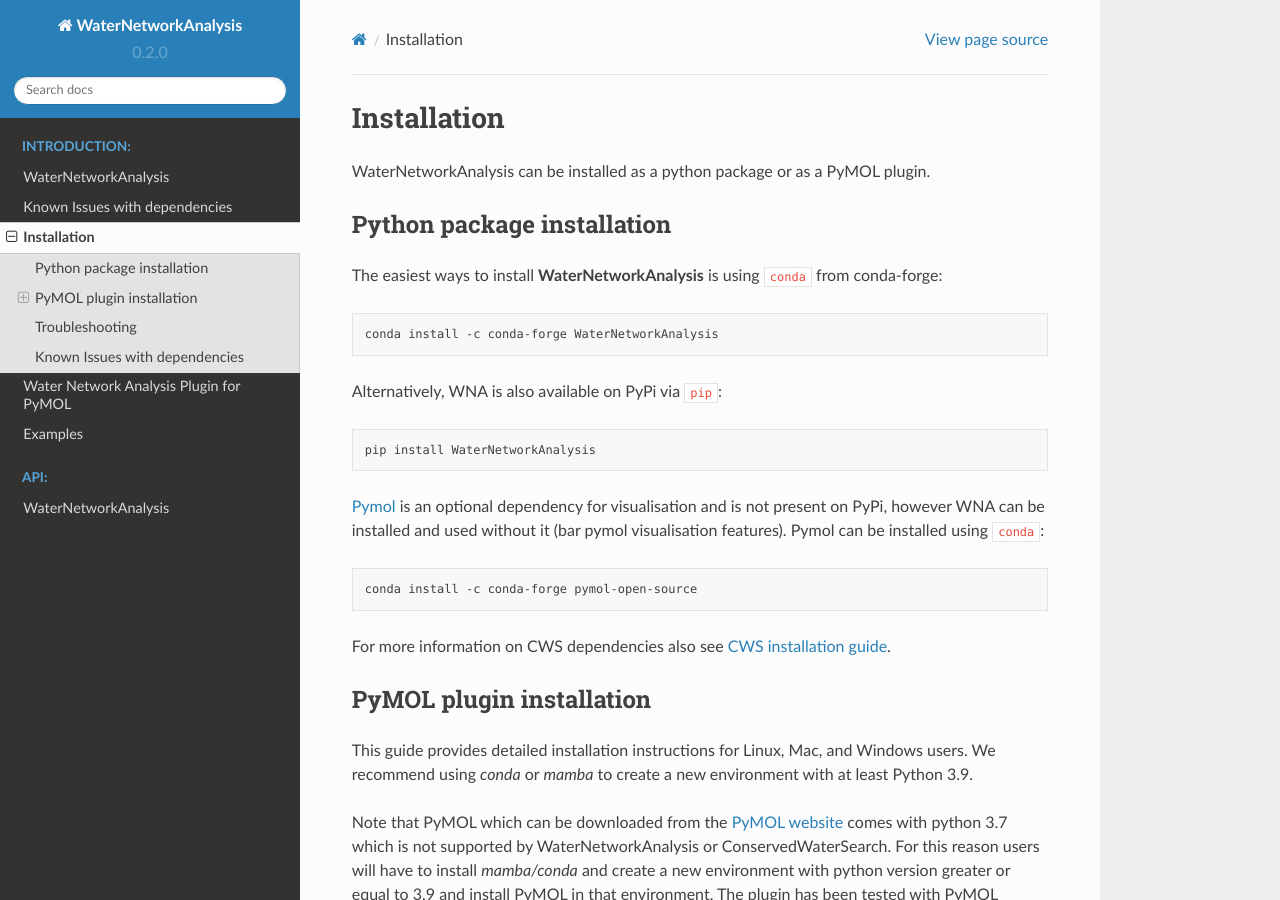
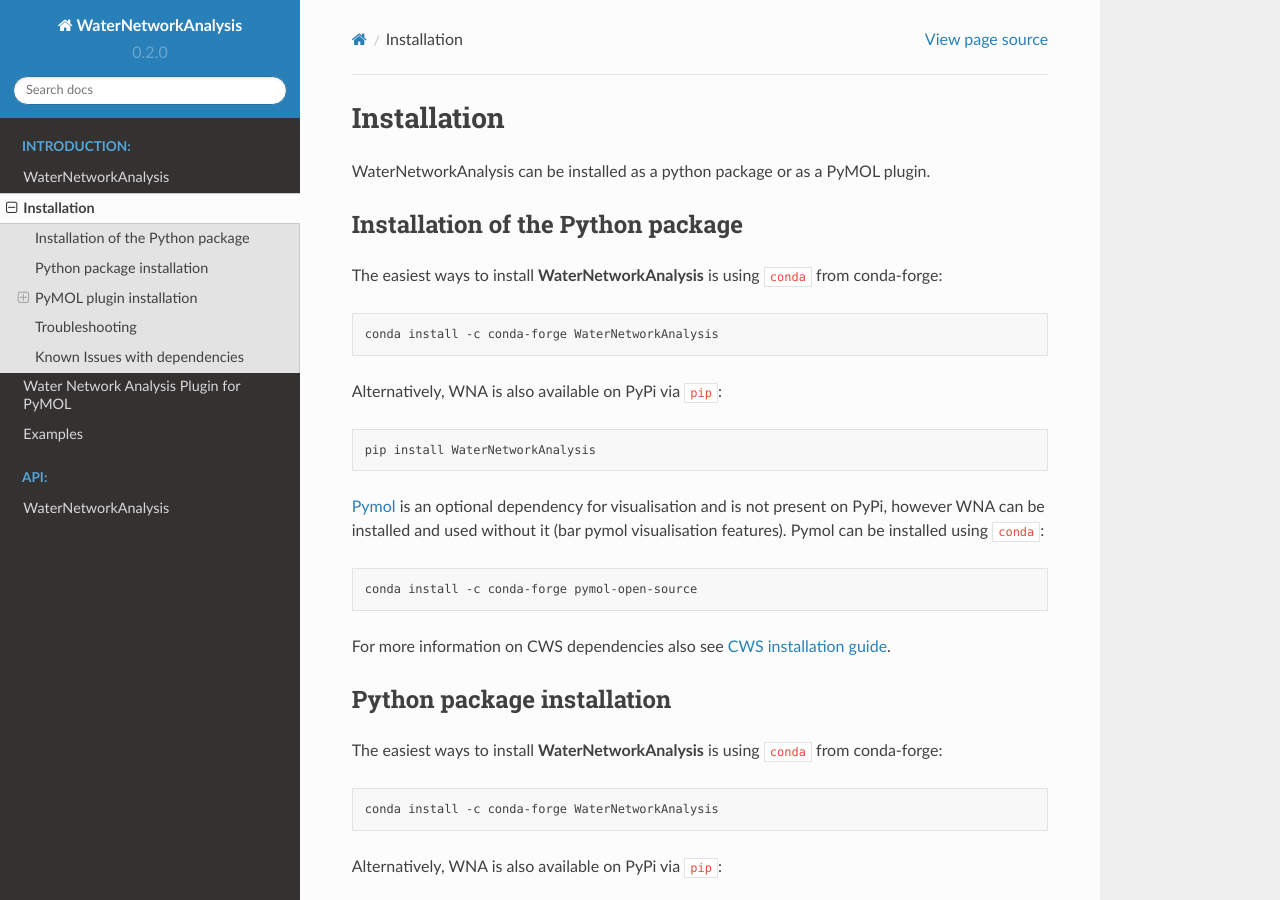
Before and after one commit to JecaTosovic/WaterNetworkAnalysis, a Sphinx documentation site: the page built from docs/source/installation.rst, in a window 1280 px wide and 900 px high. Built offline with Sphinx 7.4.7 and the Read the Docs theme 2.0.0, drawn with Linux system fonts in a browser that asks for light colours; some of the changed lines change nothing that is shown.

Commit message:
reorganize the docs

```diff
--- a/README.rst
+++ b/README.rst
@@ -14,32 +14,32 @@
   :width: 600
 
 Important links
-===============
+---------------
 	- `Documentation <https://waternetworkanalysis.readthedocs.io/en/latest/>`_: hosted on Read The Docs
 	- `GitHub repository <https://github.com/JecaTosovic/WaterNetworkAnalysis>`_: source code/contribute code
 	- `Issue tracker <https://github.com/JecaTosovic/WaterNetworkAnalysis/issues>`_: Report issues/ request features
 
 Related Tools
-=============
+-------------
 	- `ConservedWaterSearch <https://github.com/JecaTosovic/ConservedWaterSearch>`__: Analysis of conserved waters from simulation trajectories. For docs see `here <https://conservedwatersearch.readthedocs.io/en/latest/>`__.
 
 Citation
-========
+--------
 For citations and more infromation see `ConservedWaterSearch citation <https://conservedwatersearch.readthedocs.io/en/latest/citing.html>`_.
 
-Installation
-------------
+Installation of the Python package
+----------------------------------
 The easiest ways to install **WaterNetworkAnalysis** is using :code:`conda` from conda-forge:
 
 .. code:: bash
 
     conda install -c conda-forge WaterNetworkAnalysis
 
-Alternatively, WNA is also available on PyPi via :code:`pip`. However, because WNA depends on ConservedWaterSearch which requires hdbscan whose PyPi installation requires a C++ compiler (`see here <https://conservedwatersearch.readthedocs.io/en/latest/installation.html#prerequisits>`__ for more information) aditional dependencies have to be installed:
+Alternatively, WNA is also available on PyPi via :code:`pip`:
 
 .. code:: bash
 
-   conda install -c conda-forge cxx-compiler
+   pip install WaterNetworkAnalysis
 
 `Pymol <https://pymol.org/2/>`__ is an optional dependency for visualisation and is not present on PyPi, however WNA can be installed and used without it (bar pymol visualisation features). Pymol can be installed using :code:`conda`:
 
@@ -47,16 +47,14 @@
 
    conda install -c conda-forge pymol-open-source
 
-Finally, to install WNA via :code:`pip` use:
-
-.. code:: bash
-
-   pip install WaterNetworkAnalysis
-
 For more information on CWS dependencies also see `CWS installation guide <https://conservedwatersearch.readthedocs.io/en/latest/installation.html>`__.
 
+Installation of the PyMOL plugin
+--------------------------------
+See documentation for `detailed instructions <https://conservedwatersearch.readthedocs.io/en/latest/installation.html>`_.
+
 Known Issues with dependencies
-==============================
+------------------------------
 
 :code:`AttributeError: 'super' object has no attribute '_ipython_display_'`
 Some versions of Jupyter notebook are incpompatible with ipython (`see here <https://stackoverflow.com/questions/74279848/nglview-installed-but-will-not-import-inside-juypter-notebook-via-anaconda-navig>`__). To resolve install version of :code:`ipywidgets<8` using :code:`conda`:
@@ -72,7 +70,7 @@
    pip install ipywidgets==7.6.0
 
 Example
-=======
+-------
 The following example shows how to use **WaterNetworkAnalysis** to prepare a MD trajectory and analyse the results for determination of conserved water networks.
 
 .. code:: python
@@ -118,7 +116,7 @@
    )
    # start the clustering procedure
    Nsnaps = 200
-   WC=WaterClustering(nsnaps= Nsnaps)
+   WC=WaterClustering(nsnaps=Nsnaps)
    # perform multi stage reclustering
    WC.multi_stage_reclustering(*get_orientations_from_positions(coordO,coordH))
    # visualise results with pymol
--- a/docs/source/installation.rst
+++ b/docs/source/installation.rst
@@ -3,6 +3,10 @@
 
 WaterNetworkAnalysis can be installed as a python package or as a PyMOL
 plugin.
+
+.. include:: ../../README.rst
+    :start-line: 29
+    :end-before: Installation of the PyMOL plugin
 
 Python package installation
 ---------------------------
--- a/docs/source/quickstart.rst
+++ b/docs/source/quickstart.rst
@@ -1,132 +1,13 @@
-WaterNetworkAnalysis
-====================
-
-.. image:: https://readthedocs.org/projects/waternetworkanalysis/badge/?version=latest
-    :target: https://waternetworkanalysis.readthedocs.io/en/latest/?badge=latest
-.. image:: https://badge.fury.io/py/WaterNetworkAnalysis.svg
-    :target: https://badge.fury.io/py/WaterNetworkAnalysis
-.. image:: https://img.shields.io/conda/vn/conda-forge/waternetworkanalysis.svg
-    :target: https://anaconda.org/conda-forge/waternetworkanalysis
-
-The WaterNetworkAnalysis (WNA) Python package serves as a set of tools for input preparation for `ConservedWaterSearch <https://github.com/JecaTosovic/ConservedWaterSearch>`_ python package which identifies conserved water molecules from Molecular Dynamics (MD) trajectories.
+.. include:: ../../README.rst
+    :start-line: 0
+    :end-line: 12
 
 .. image:: figs/Scheme.png
   :width: 600
 
-WNA can also be used to create PyMol or nglview visualisations of conserved water networks for drug discovery or materials science purposes.
-
-Important links
----------------
-	- `Documentation <https://waternetworkanalysis.readthedocs.io/en/latest/>`_: hosted on Read The Docs
-	- `GitHub repository <https://github.com/JecaTosovic/WaterNetworkAnalysis>`_: source code/contribute code
-	- `Issue tracker <https://github.com/JecaTosovic/WaterNetworkAnalysis/issues>`_: Report issues/ request features
-
-Related Tools
--------------
-	- `ConservedWaterSearch <https://github.com/JecaTosovic/ConservedWaterSearch>`_: Analysis of conserved waters from simulation trajectories. For docs see `here <https://conservedwatersearch.readthedocs.io/en/latest/>`_.
-
-Citation
---------
-For citations and more infromation see `ConservedWaterSearch citation <https://conservedwatersearch.readthedocs.io/en/latest/citing.html>`_.
-
-Installation
-------------
-The easiest ways to install **WaterNetworkAnalysis** is using :code:`conda` from conda-forge:
-
-.. code:: bash
-
-    conda install -c conda-forge WaterNetworkAnalysis
-
-Alternatively, WNA is also available on PyPi via :code:`pip`. However, because WNA depends on `ConservedWaterSearch <https://conservedwatersearch.readthedocs.io/en/latest/installation.html>`_ which requires hdbscan whose PyPi installation requires a C++ compiler (see `here <https://conservedwatersearch.readthedocs.io/en/latest/installation.html>`_ for more information) aditional dependencies have to be installed:
-
-.. code:: bash
-
-   conda install -c conda-forge cxx-compiler
-
-`Pymol <https://pymol.org/2/>`_ is an optional dependency for visualisation and is not present on PyPi, however WNA can be installed and used without it (bar pymol visualisation features). Pymol can be installed using :code:`conda`:
-
-.. code:: bash
-
-   conda install -c conda-forge pymol-open-source
-
-Finally, to install WNA via :code:`pip` use:
-
-.. code:: bash
-
-   pip install WaterNetworkAnalysis
-
-For more information on CWS dependencies also see `CWS installation guide <https://conservedwatersearch.readthedocs.io/en/latest/installation.html>`_.
-
-
-Known Issues with dependencies
-==============================
-
-:code:`AttributeError: 'super' object has no attribute '_ipython_display_'`
-Some versions of Jupyter notebook are incpompatible with ipython (`see here <https://stackoverflow.com/questions/74279848/nglview-installed-but-will-not-import-inside-juypter-notebook-via-anaconda-navig>`_). To resolve install version of :code:`ipywidgets<8` using :code:`conda`:
-
-.. code:: bash
-
-   conda install "ipywidgets <8" -c conda-forge
-
-or :code:`pip`:
-
-.. code:: bash
-
-   pip install ipywidgets==7.6.0
-
-Example
--------
-The following example shows how to use **WaterNetworkAnalysis** to prepare a MD trajectory and analyse the results for determination of conserved water networks.
-
-.. code:: python
-
-   from WaterNetworkAnalysis import align_trajectory
-   from WaterNetworkAnalysis import get_center_of_selection
-   from WaterNetworkAnalysis import get_selection_string_from_resnums
-   from WaterNetworkAnalysis import extract_waters_from_trajectory
-   from ConservedWaterSearch.water_clustering import WaterClustering
-   from ConservedWaterSearch.utils import get_orientations_from_positions
-
-   # MD trajectory filename
-   trajectory="md.xtc"
-   # topology filename
-   topology="md.gro"
-   # aligned trajectory filename
-   alignedtrj = "aligned_trj.xtc"
-   # aligned snapshot filename
-   aligned_snap = "aligned.pdb"
-   # distance to select water molecules around
-   distance = 12.0
-   # align the trajectory and save the alignment reference configuration
-   align_trajectory(
-       trajectory=trajectory,
-       topology=topology,
-       align_target_file_name=aligned_snap,
-       output_trj_file=alignedtrj,
-   )
-   # define active site by aminoacid residue numbers
-   active_site_resnums = [111, 112, 113, 122, 133, 138, 139, 142, 143, 157, 166, 167, 169, 170, 203, 231, 232, 238]
-   # find centre of the active site in aligned trajectory
-   selection_centre = get_center_of_selection(
-       get_selection_string_from_resnums(active_site_resnums),
-       trajectory=alignedtrj,
-       topology=topology,
-   )
-   # extract water coordinates of interest around selection centre
-   coordO, coordH =  extract_waters_from_trajectory(
-       trajectory=alignedtrj,
-       topology=topology,
-       selection_center=selection_centre,
-       dist=distance
-   )
-   # start the clustering procedure
-   Nsnaps = 200
-   WC=WaterClustering(nsnaps= Nsnaps)
-   # perform multi stage reclustering
-   WC.multi_stage_reclustering(*get_orientations_from_positions(coordO,coordH))
-   # visualise results with pymol
-   WC.visualise_pymol(aligned_snap, active_site_ids=active_site_resnums, dist=distance)
-
+.. include:: ../../README.rst
+    :start-line: 15
+    :end-line: 125
 
 
 .. image:: figs/Results.png
```
